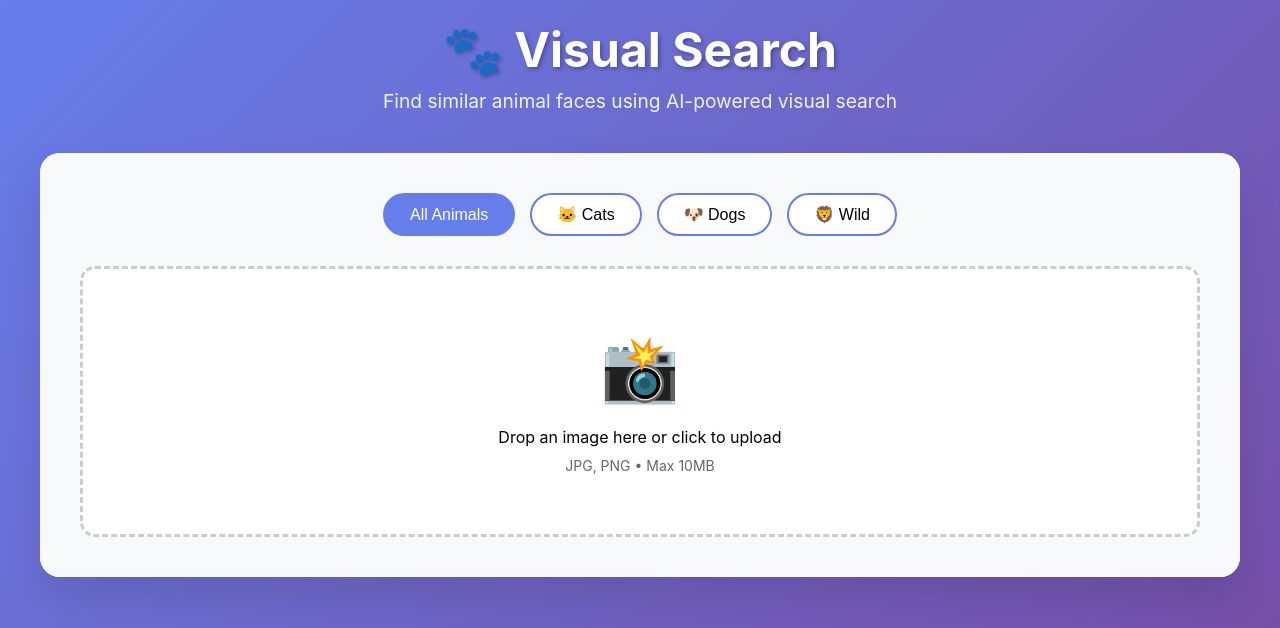
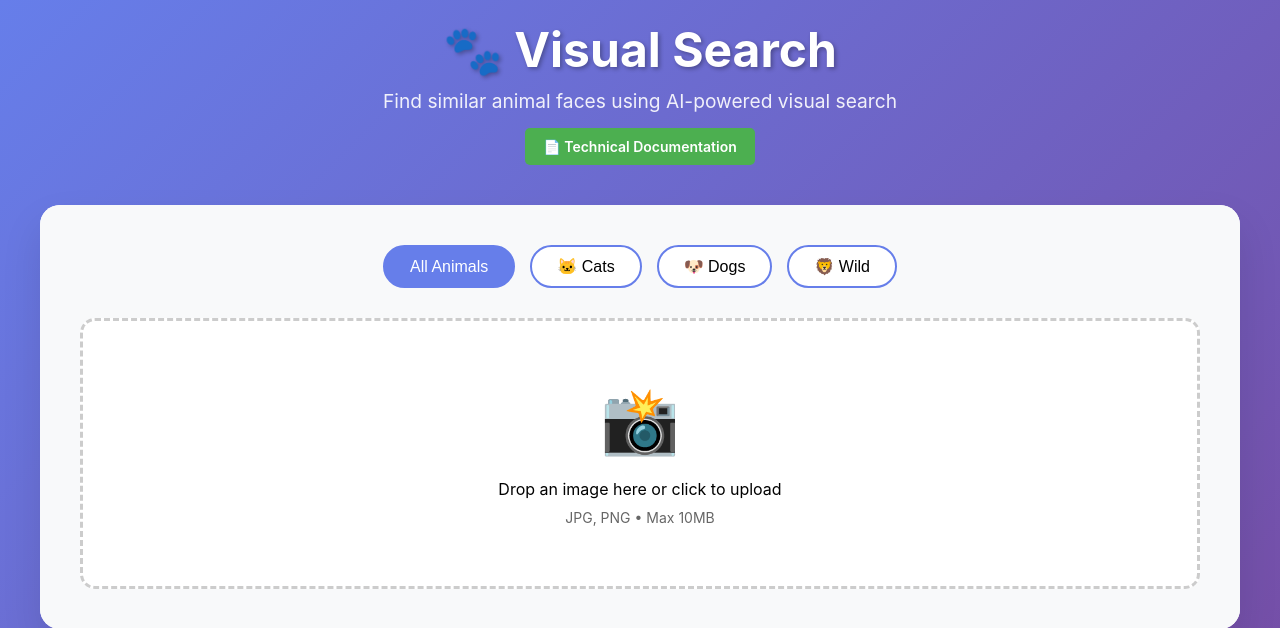
Before and after one commit to steve-jr/visual-search, a Flask app: page / in a window 1280 px wide. Shown: the top 628 px of the page. Run offline with Flask 3, Linux system fonts and the light colour scheme; parts of the project's set-up code (start-up, migrations or seed data) failed here and were passed over.

Commit message:
Added documentation

```diff
--- a/app.py
+++ b/app.py
@@ -120,20 +120,6 @@ def stats():
         logger.error(f"Stats error: {str(e)}")
         return jsonify({'error': 'Failed to get stats'}), 500
 
-@app.route('/api/keep-alive')
-def keep_alive():
-    """Keep Pinecone index active"""
-    try:
-        stats = pinecone_client.keep_alive()
-        return jsonify({
-            'status': 'alive',
-            'stats': stats,
-            'timestamp': datetime.now().isoformat()
-        })
-    except Exception as e:
-        logger.error(f"Keep-alive error: {str(e)}")
-        return jsonify({'error': str(e)}), 500
-
 @app.errorhandler(404)
 def not_found(error):
     return jsonify({'error': 'Not found'}), 404
--- a/static/css/style.css
+++ b/static/css/style.css
@@ -234,6 +234,28 @@ body {
     display: none !important;
 }
 
+.header-links {
+    margin-top: 15px;
+    text-align: center;
+}
+
+.btn-docs {
+    display: inline-block;
+    background-color: #4CAF50;
+    color: white;
+    padding: 10px 18px;
+    border-radius: 5px;
+    text-decoration: none;
+    font-weight: 600;
+    font-size: 14px;
+    transition: background-color 0.3s ease;
+}
+
+.btn-docs:hover {
+    background-color: #43a047;
+    text-decoration: none;
+}
+
 @media (max-width: 768px) {
     .header h1 {
         font-size: 2em;
--- a/templates/index.html
+++ b/templates/index.html
@@ -11,6 +11,12 @@
         <header class="header">
             <h1>🐾 Visual Search</h1>
             <p>Find similar animal faces using AI-powered visual search</p>
+            <div class="header-links">
+                <a href="{{ url_for('static', filename='docs/visual-search-documentation.pdf') }}"
+                target="_blank" class="btn-docs">
+                    📄 Technical Documentation
+                </a>
+            </div>
         </header>
 
         <main class="main-card">
```
Also changed, not shown: .github/workflows/keep-pinecone-alive.yml, 1 other file.
